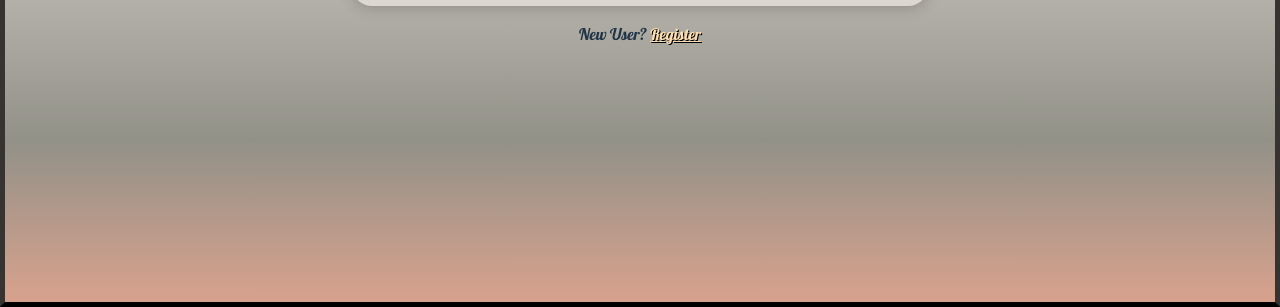
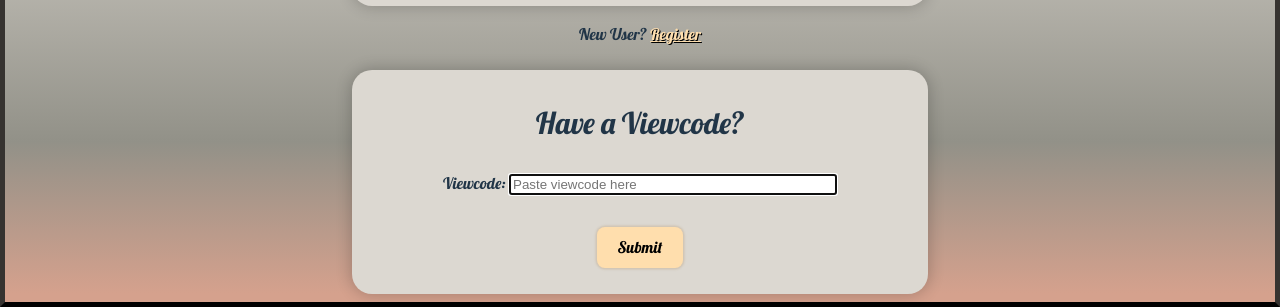
Before and after one commit to Revvvolution/Before-I-Go, a React (Vite) app: page /login in a window 1280 px wide. Shown: the part 506-813 px from the top of the page. Built offline with nearby package versions, Linux system fonts and the light colour scheme; a web font is replaced by a local one.

Commit message:
working on local storage for new prop drilling for viewcode nav

```diff
--- a/src/App.jsx
+++ b/src/App.jsx
@@ -16,9 +16,9 @@ export const App = () => {
       <Route path="/register" element={<Register />} />
 
       {/* Viewer Routes */}
-      <Route path="/view-journal" element={<> <ViewerNav /><ViewJournal /> </>} />
-      <Route path="/view-photo-memories" element={<> <ViewerNav /><ViewPhotoMemories /> </>} />
-      <Route path="/view-about-me" element={<> <ViewerNav /><ViewAbout /> </>} />
+      <Route path="/view-journal/:viewcode" element={<> <ViewJournal /> </>} />
+      <Route path="/view-photo-memories" element={<> <ViewPhotoMemories /> </>} />
+      <Route path="/view-about-me" element={<> <ViewAbout /> </>} />
 
 
       {/* Logged in User Routes */}
--- a/src/components/auth/Login.css
+++ b/src/components/auth/Login.css
@@ -99,3 +99,10 @@ fieldset {
     box-shadow: 0 0 20px 5px rgb(255, 255, 255, 0.25);
     background-color: rgb(255, 255, 255, 0.25);
 }
+
+.form-vc {
+    background-color: var(--lemon-chiffon);
+    border-radius: 20px;
+    box-shadow: 0px 0px 15px 1.5px rgba(0, 0, 0, 0.2);
+    margin-top: 1.5rem;
+}
--- a/src/components/auth/Login.jsx
+++ b/src/components/auth/Login.jsx
@@ -3,9 +3,12 @@ import { Link } from "react-router-dom"
 import { useNavigate } from "react-router-dom"
 import "./Login.css"
 import { getCreatorByEmail } from "../../services/userService.jsx"
+import { getCreatorByViewcode } from "../../services/userService.jsx"
 
 export const Login = () => {
   const [email, set] = useState("Jerome.Johnson62@example.com")
+  const [viewcode, setViewcode] = useState("")
+
   const navigate = useNavigate()
 
   const handleLogin = (e) => {
@@ -29,6 +32,30 @@ export const Login = () => {
       }
     })
   }
+
+
+  const handleViewcodeSubmit = (e) => {
+    e.preventDefault()
+
+    getCreatorByViewcode(viewcode).then((foundViewcode) => {
+      if (foundViewcode.length === 1) {
+        const pageView = foundViewcode[0]
+        localStorage.setItem(
+          "page-view",
+          JSON.stringify({
+            viewcode: pageView.viewcode,
+            name: pageView.name
+          })
+        )
+
+        navigate("/")
+      } else {
+        window.alert("Invalid viewcode")
+      }
+    })
+  }
+
+
 
   return (
     <main className="container-login">
@@ -62,9 +89,38 @@ export const Login = () => {
           </fieldset>
         </form>
       </section>
+
+        {/* register new user link */}
       <section className="register-txt">
         <span>New User? <Link className="reg-link" to="/register">Register</Link></span>
       </section>
+
+        {/* viewcode entry form */}
+      <section>
+      <form className="form-vc" onSubmit={handleViewcodeSubmit}>
+        <fieldset>
+        <h2>Have a Viewcode?</h2>
+          <div className="form-group">
+              <label htmlFor="viewcode">Viewcode: </label>
+            <input
+              type="text"
+              value={viewcode}
+              onChange={(evt) => setViewcode(evt.target.value)}
+              className="form-control"
+              placeholder="Paste viewcode here"
+              required
+              autoFocus
+            />
+          </div>
+          <div className="form-group">
+            <button className="login-btn btn-info" type="submit">
+              Submit
+            </button>
+          </div>
+        </fieldset>
+      </form>
+    </section>
+
     </main>
   )
 }
--- a/src/components/journals/ViewJournal.jsx
+++ b/src/components/journals/ViewJournal.jsx
@@ -5,20 +5,22 @@ import { useNavigate } from "react-router-dom";
 import {
   getJournalByViewcode,
 } from "../../services/viewerService.jsx";
+import { useParams } from "react-router-dom";
 
 
 export const ViewJournal = () => {
   const [journalList, setJournalList] = useState([]);
 
+  const { viewcode } = useParams()
 
   const navigate = useNavigate();
 
   useEffect(() => {
-    getJournalByViewcode("30aac41b-1bf0-48df-9b83-cde9cd12baef").then((journals) => {
+    getJournalByViewcode(viewcode).then((journals) => {
       const sortedJournal = journals.sort((a, b) => (a.date > b.date ? -1 : 1));
       setJournalList(sortedJournal);
     });
-  }, []);
+  }, [viewcode]);
 
   const formatDate = (isoString) => {
     return (
@@ -42,7 +44,7 @@ export const ViewJournal = () => {
 
               <h1 className="journal-title">{currentJournal.title}</h1>
               <div className="entry-box">
-                <div className="journal-entry">{currentJournal.entry}</div>
+                <div className="journal-entry">{JSON.stringify(viewcodeparam)}{currentJournal.entry}</div>
               </div>
               <div className="journal-date">{formattedDate}</div>
             </div>
--- a/src/components/nav/ViewerNav.jsx
+++ b/src/components/nav/ViewerNav.jsx
@@ -13,13 +13,13 @@ export const ViewerNav = () => {
           </figure>
         <ul className="navbar-viewer">
             <li className="navbar-item">
-                <Link to='/view-journal'>My Journal</Link>
+                <Link to='/view-journal/:viewcodeParam'>My Journal</Link>
             </li>
             <li className="navbar-item">
-                <Link to='/view-photo-memories'>Photo Memories</Link>
+                <Link to='/view-photo-memories/:viewcodeParam'>Photo Memories</Link>
             </li>
             <li className="navbar-item">
-                <Link to='/view-about-me'>About Me</Link>
+                <Link to='/view-about-me/:viewcodeParam'>About Me</Link>
             </li>
         </ul>
         </div>
--- a/src/services/userService.jsx
+++ b/src/services/userService.jsx
@@ -24,3 +24,8 @@ export const createUser = (user) => {
       body: JSON.stringify(user),
     }).then((res) => res.json())
 }
+
+export const getCreatorByViewcode = (viewcode) => {
+  return fetch(`http://localhost:8088/users?viewcode=${viewcode}`)
+  .then((res) => res.json())
+}
--- a/src/views/ApplicationViews.jsx
+++ b/src/views/ApplicationViews.jsx
@@ -4,13 +4,31 @@ import { CreatorViews } from "./CreatorViews.jsx"
 
 export const ApplicationViews = () => {
   const [currentUser, setCurrentUser] = useState({})
+  const [currentViewcode, setCurrentViewcode] = useState({})
 
   useEffect(() => {
     const localCreatorUser = localStorage.getItem("creator_user")
     const creatorUserObject = JSON.parse(localCreatorUser)
 
+    const localViewcode = localStorage.getItem("page-view")
+    const viewcodeObject = JSON.parse(localViewcode)
+
     setCurrentUser(creatorUserObject)
+
+    setCurrentViewcode(viewcodeObject)
   }, [])
 
-  return currentUser ? <CreatorViews currentUser={currentUser} /> : ""; /*<ViewerViews currentUser={currentUser}/> ; */
+    if (currentUser) {
+      return (
+      <CreatorViews currentUser={currentUser} />
+      )
+     }
+     else if (currentViewcode) {
+      return (
+      <ViewerViews currentViewcode={currentViewcode}/>
+      )
+    } else {
+      return ("")
+    }
+
 }
```
Also changed, not shown: src/components/home/ViewerHome.jsx (added, +31 -0 lines), src/views/ViewerViews.jsx (added, +49 -0 lines).
